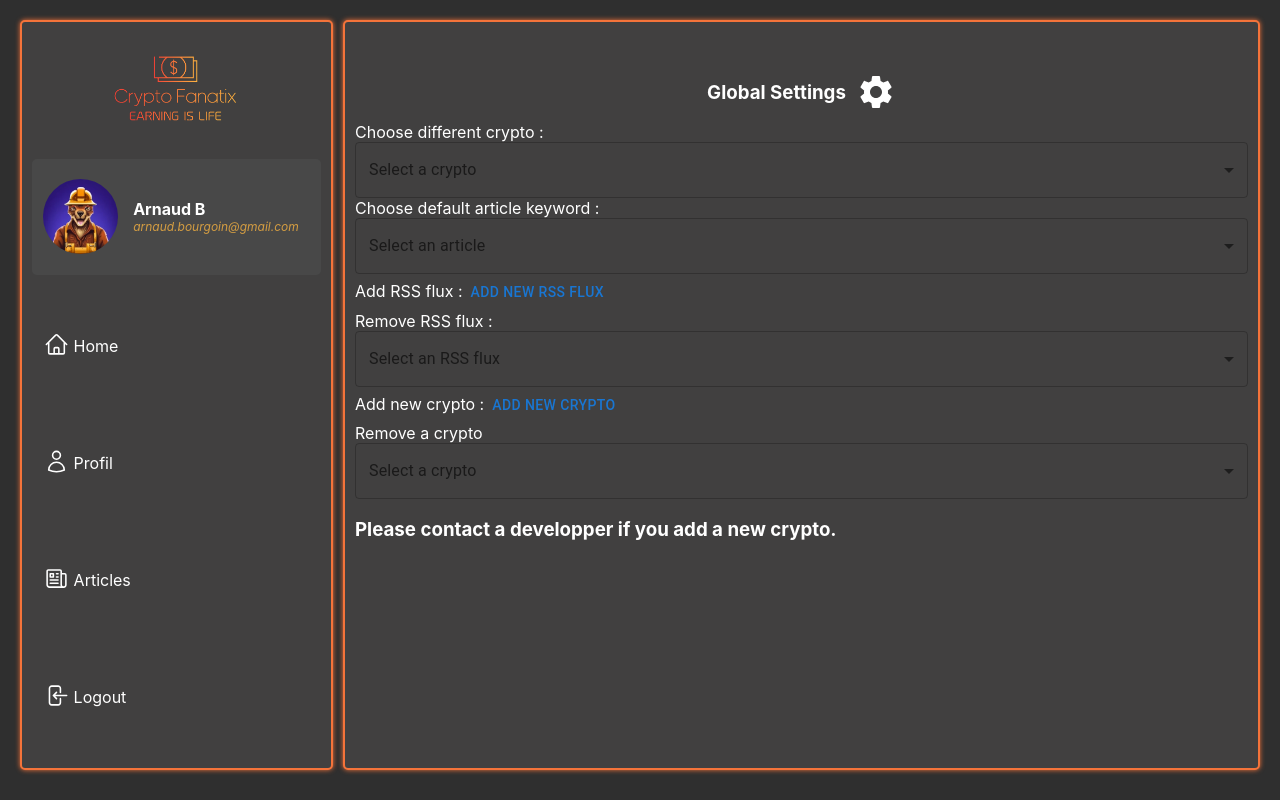
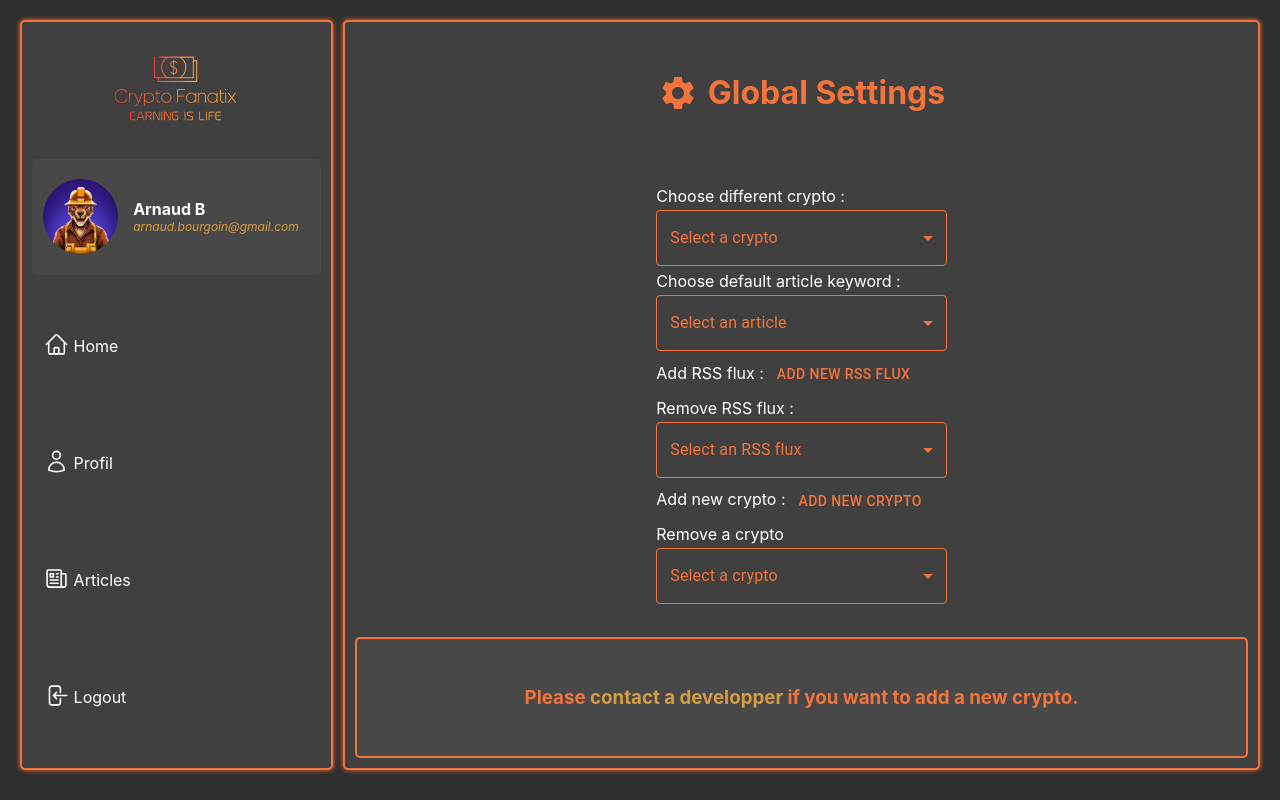
Before and after one commit to StarCobra/T-700-WEB-NCY_1, a React (Create React App) app in the folder apps/front/: page / in a window 1280 px wide. Built offline with nearby package versions, Linux system fonts and the light colour scheme.

Commit message:
[STYLE] SCSS base without popups.

```diff
--- a/apps/front/src/components/Admin/GlobalSettingDisplay.tsx
+++ b/apps/front/src/components/Admin/GlobalSettingDisplay.tsx
@@ -3,13 +3,14 @@ import '../../style/admin.scss';
 import GlobalSettingHeader from './GlobalSettingHeader';
 import GlobalSettingForm from './GlobalSettingForm';
 import GlobalSettingFooter from './GlobalSettingFooter';
+import { Box } from '@mui/material';
 
 export default function GlobalSettingDisplay() {
     return (
-        <div className="ArrayDisplay">
+        <Box className="ArrayDisplay">
             <GlobalSettingHeader />
             <GlobalSettingForm />
             <GlobalSettingFooter />
-        </div>
+        </Box>
     )
 }
--- a/apps/front/src/components/Admin/GlobalSettingFooter.tsx
+++ b/apps/front/src/components/Admin/GlobalSettingFooter.tsx
@@ -4,12 +4,12 @@ import {Box} from "@mui/material";
 
 export default function GlobalSettingFooter() {
     return (
-        <div className="Array">
+        <Box className="commentContainer">
             <Box>
                 <h3>
-                    Please contact a <span>developper</span> if you add a new crypto.
+                    Please <a href="mailto:developpers@cryptofanatix.com?subject=Add new crypto&body=Hello, I want to add a new crypto called : ">contact a developper</a> if you want to add a new crypto.
                 </h3>
             </Box>
-        </div>
+        </Box>
     )
 }
--- a/apps/front/src/components/Admin/GlobalSettingForm.tsx
+++ b/apps/front/src/components/Admin/GlobalSettingForm.tsx
@@ -23,10 +23,8 @@ export default function GlobalSettingForm() {
     }
 
     return (
-        <div>
-            <Box className="Array">
-                <form>
-                    <Box>
+    <form className="formContainer">
+        <Box className="chooseCrypto">
             <label>Choose different crypto :</label>
             <TextField
                 label="Select a crypto"
@@ -36,6 +34,7 @@ export default function GlobalSettingForm() {
                 onChange={handleChangeSelectedCrypto}
                 fullWidth
                 color='warning'
+                sx={{mt:0.5}}
             >
                 <MenuItem value="0">BTC</MenuItem>
                 <MenuItem value="1">ETH</MenuItem>
@@ -45,7 +44,7 @@ export default function GlobalSettingForm() {
                 <MenuItem value="5">ADA</MenuItem>
             </TextField>
         </Box>
-                    <Box>
+        <Box className="chooseKeyword">
             <label>Choose default article keyword :</label>
             <TextField
                 label="Select an article"
@@ -55,6 +54,7 @@ export default function GlobalSettingForm() {
                 onChange={handleChangeSelectedArticle}
                 fullWidth
                 color='warning'
+                sx={{mt:0.5}}
             >
                 <MenuItem value="0">BTC</MenuItem>
                 <MenuItem value="1">ETH</MenuItem>
@@ -64,11 +64,11 @@ export default function GlobalSettingForm() {
                 <MenuItem value="5">ADA</MenuItem>
             </TextField>
         </Box>
-                    <Box>
+        <Box className="chooseRss">
             <label>Add RSS flux :</label>
             <Button>Add new RSS flux</Button>
         </Box>
-                    <Box>
+        <Box className="removeRss">
             <label>Remove RSS flux :</label>
             <TextField
                 label="Select an RSS flux"
@@ -78,14 +78,15 @@ export default function GlobalSettingForm() {
                 onChange={handleChangeSelectedRSSFlux}
                 fullWidth
                 color='warning'
+                sx={{mt:0.5}}
             >
             </TextField>
         </Box>
-                    <Box>
+        <Box className="addCrypto">
             <label>Add new crypto :</label>
             <Button>Add new crypto</Button>
         </Box>
-                    <Box>
+        <Box className="removeCrypto">
             <label>Remove a crypto</label>
             <TextField
                 label="Select a crypto"
@@ -95,11 +96,10 @@ export default function GlobalSettingForm() {
                 onChange={handleChangeSelectedRemoveCrypto}
                 fullWidth
                 color='warning'
+                sx={{mt:0.5}}
             >
             </TextField>
         </Box>
     </form>
-            </Box>
-        </div>
     );
 }
--- a/apps/front/src/components/Admin/GlobalSettingHeader.tsx
+++ b/apps/front/src/components/Admin/GlobalSettingHeader.tsx
@@ -5,11 +5,13 @@ import {Box} from "@mui/material";
 
 export default function GlobalSettingHeader() {
     return (
-        <div>
-            <Box className="flex-center">
-                <h3>Global Settings</h3>
-                <SettingsIcon sx={{ fontSize: 40 }} />
+        <Box className="titleContainer">
+            <Box className="title">
+                <h1>Global Settings</h1>
             </Box>
-        </div>
+            <Box className="icon">
+                <SettingsIcon />
+            </Box>
+        </Box>
     )
 }
--- a/apps/front/src/style/Config/_config.scss
+++ b/apps/front/src/style/Config/_config.scss
@@ -4,5 +4,6 @@ $bg-color-semilight:#484848;
 $bg-color-light:#737373;
 $font-color-dark-bg: #FFFFFF;
 $borderColor: #F4733A;
+$buttonHoverBg : #ff8b5a;
 $borderColorLight:#d49d42;
 $borderRadius:5px;
--- a/apps/front/src/style/admin.scss
+++ b/apps/front/src/style/admin.scss
@@ -1,11 +1,105 @@
 @import "Config/config";
 
-// Path: apps/front/src/style/Config/config.scss
 
-.flex-center {
+.ArrayDisplay{
+  display: grid;
+  height:100%;
+  grid-template-columns: 1fr;
+  grid-template-rows: 0.25fr 1fr 0.25fr;
+  grid-template-areas: "titleContainer"
+  "formContainer"
+  "commentContainer";
+}
+
+.titleContainer{
+  grid-area: titleContainer;
+  display:grid;
+  gap: 10px;
+  color:$borderColor;
+  grid-template-areas: "adminIcon adminTitle";
+  .title{
+    display: flex;
+    align-items: center;
+    grid-area: adminTitle;
+  }
+  .icon{
+    display: flex;
+    justify-content: end;
+    align-items: center;
+    grid-area: adminIcon;
+    svg{
+      font-size: 40px;
+    }
+  }
+}
+
+.formContainer{
+  grid-area: formContainer;
+  display:grid;
+  margin:auto;
+  grid-template-areas: "chooseCrypto"
+  "chooseKeyword"
+  "chooseRss"
+  "removeRss"
+  "addCrypto"
+  "removeCrypto";
+  gap: 5px;
+  label{
+    margin-bottom: 5px;
+  }
+  button{
+    background-color: transparent;
+    color: $borderColor;
+    margin-left: 5px;
+    &:hover{
+      border:solid 1px $borderColor;
+      background-color: $buttonHoverBg;
+      color:white;
+    }
+  }
+
+  .chooseCrypto{
+    grid-area: chooseCrypto;
+  }
+
+  .chooseKeyword{
+    grid-area: chooseKeyword;
+  }
+
+  .chooseRss{
+    grid-area: chooseRss;
+  }
+
+  .removeRss{
+    grid-area: removeRss;
+  }
+
+  .addCrypto{
+    grid-area: addCrypto;
+  }
+
+  .removeCrypto{
+    grid-area: removeCrypto;
+  }
+
+
+}
+
+.commentContainer{
+  background-color: $bg-color-semilight;
+  grid-area: commentContainer;
   display: flex;
   justify-content: center;
   align-items: center;
-  gap: 10px;
-  margin-top: 30px;
+  color: $borderColor;
+  padding:15px;
+  border: solid $borderColor 2px;
+  border-radius: $borderRadius;
+  a{
+    color : $borderColorLight;
+    text-decoration: none;
+    &:hover{
+      text-decoration: underline;
+    }
+  }
 }
--- a/apps/front/src/style/default.scss
+++ b/apps/front/src/style/default.scss
@@ -3,6 +3,16 @@
 body {
     background-color: $bg-color;
     color:$font-color-dark-bg;
+}
+
+button{
+    background-color: transparent;
+    color: $borderColor;
+    &:hover{
+        border:solid 1px $borderColor;
+        background-color: $buttonHoverBg;
+        color:white;
+    }
 }
 
 .layoutContainer{
@@ -26,3 +36,30 @@ body {
     padding:10px;
     box-shadow: 0px 0px 5px $borderColor;
 }
+
+.MuiOutlinedInput-notchedOutline {
+border-width: 1px !important;
+border-color: $borderColor !important;
+color: $borderColor !important;
+}
+
+.Mui-focused .MuiOutlinedInput-notchedOutline {
+border-color: $borderColor !important;
+}
+
+.MuiInputLabel-animated{
+color:$borderColor !important;
+}
+
+.MuiOutlinedInput-input{
+color:$borderColor !important;
+}
+
+.css-hfutr2-MuiSvgIcon-root-MuiSelect-icon{
+color: $borderColor !important;
+}
+
+.css-6hp17o-MuiList-root-MuiMenu-list{
+    background-color: $bg-color-semidark;
+    color:$borderColor;
+}
```
Lines whose indentation alone changed are shown as unchanged.
